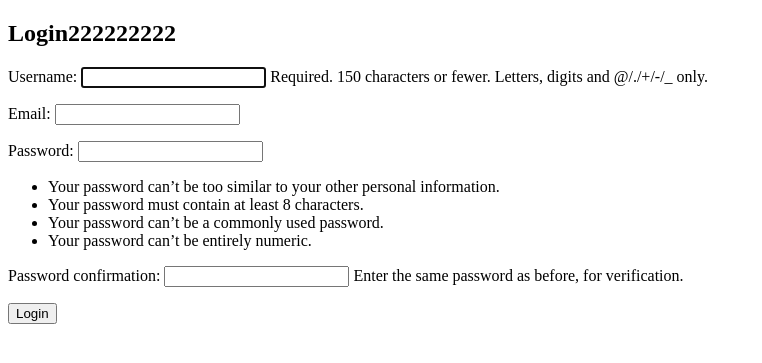
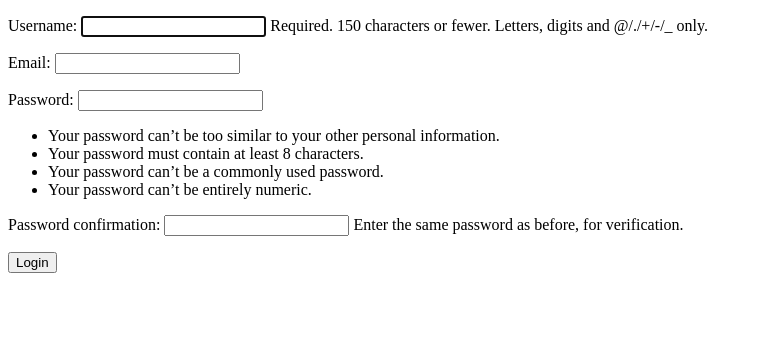
Before and after one commit to JisuKlk/FishingApp, a Django app: page /register/ in a window 1280 px wide. Shown: the top 363 px of the page, without its empty margins (0-762 px from the left). Run offline with Django 5.2, Linux system fonts and the light colour scheme.

Commit message:
register form

```diff
--- a/templates/registration/register.html
+++ b/templates/registration/register.html
@@ -4,7 +4,6 @@
     <title>Register</title>
 </head>
 <body>
-    <h2>Login222222222</h2>
     <form method="post">
         {% csrf_token %}
         {{ form.as_p }}
```
